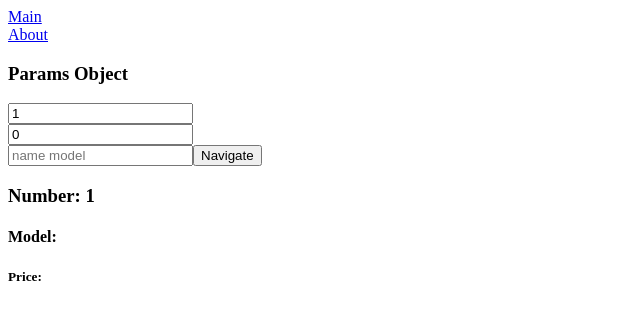
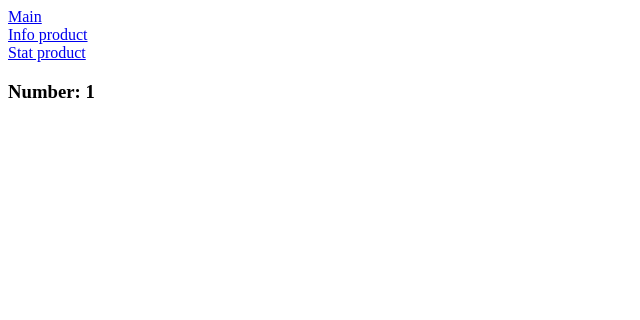
Before and after one commit to NurgaliyevS/Angular-Metanit, an Angular app: page /item/1 in a window 1280 px wide. Shown: the top 320 px of the page, without its empty margins (0-640 px from the left). Built offline with nearby package versions, Linux system fonts and the light colour scheme.

Commit message:
add child nested routes

```diff
--- a/src/app/app.component.html
+++ b/src/app/app.component.html
@@ -2,18 +2,10 @@
   <nav>
     <a routerLink="">Main</a>
     <br />
-    <a routerLink="/about">About</a>
+    <a routerLink="/item/5/details">Info product</a>
+    <br />
+    <a routerLink="/item/5/stat">Stat product</a>
   </nav>
-
-  <div class="form-group">
-    <h3>Params Object</h3>
-    <input type="number" [(ngModel)]="item.id" placeholder="number model" />
-    <br />
-    <input type="number" [(ngModel)]="item.price" placeholder="price" />
-    <br />
-    <input type="text" [(ngModel)]="item.product" placeholder="name model" />
-    <button (click)="goToItem(item)">Navigate</button>
-  </div>
 </div>
 
 <router-outlet></router-outlet>
--- a/src/app/app.component.ts
+++ b/src/app/app.component.ts
@@ -9,20 +9,4 @@ export class Item {
   templateUrl: './app.component.html',
 })
 export class AppComponent {
-  item: Item = new Item(1, '', 0);
-
-  constructor(private router: Router) {};
-
-  goHome(){
-    this.router.navigate([''])
-  }
-
-  goToItem(myItem: Item) {
-    this.router.navigate(['/item', myItem.id], {
-      queryParams: {
-        'product': myItem.product,
-        'price': myItem.price
-      }
-    })
-  }
 }
--- a/src/app/app.module.ts
+++ b/src/app/app.module.ts
@@ -9,11 +9,18 @@ import { NotFoundComponent } from './not-found/not-found.component';
 import { RouterModule, Routes } from '@angular/router';
 import { ItemComponent } from './item/item.component';
 import { DataComponent } from './data/data.component';
+import { ItemStatComponent } from './item.stat/item.stat.component';
+import { ItemDetailsComponent } from './item.details/item.details.component';
+
+const itemRoutes: Routes = [
+  { path: 'details', component: ItemDetailsComponent },
+  { path: 'stat', component: ItemStatComponent },
+];
 
 const appRoutes: Routes = [
   { path: '', component: HomeComponent },
   { path: 'about', component: AboutComponent },
-  { path: 'item/:id', component: ItemComponent },
+  { path: 'item/:id', component: ItemComponent, children: itemRoutes },
   { path: '**', component: NotFoundComponent },
 ];
 
@@ -32,6 +39,8 @@ const appRoutes: Routes = [
     NotFoundComponent,
     ItemComponent,
     DataComponent,
+    ItemStatComponent,
+    ItemDetailsComponent,
   ],
   bootstrap: [AppComponent],
 })
--- /dev/null
+++ b/src/app/item.details/item.details.component.html
@@ -0,0 +1 @@
+<p>item.details works!</p>
--- /dev/null
+++ b/src/app/item.stat/item.stat.component.html
@@ -0,0 +1 @@
+<p>item.stat works!</p>
--- a/src/app/item/item.component.html
+++ b/src/app/item/item.component.html
@@ -1,3 +1,2 @@
 <h3>Number: {{ id }}</h3>
-<h4>Model: {{ product }}</h4>
-<h5>Price: {{ price }}</h5>
+<router-outlet></router-outlet>
--- a/src/app/item/item.component.ts
+++ b/src/app/item/item.component.ts
@@ -8,19 +8,12 @@ import { Subscription, switchMap } from 'rxjs';
 })
 export class ItemComponent {
   id: number | undefined;
-  product: string | undefined;
-  price: number | undefined;
 
   private routeSubscription: Subscription;
-  private querySubscription: Subscription;
 
   constructor(private route: ActivatedRoute) {
-    this.routeSubscription = route.params.subscribe(params => this.id = params['id']);
-
-
-    this.querySubscription = route.queryParams.subscribe(params => {
-      this.price = params['price'];
-      this.product = params['product'];
-    });
+    this.routeSubscription = route.params.subscribe(
+      (params) => (this.id = params['id'])
+    );
   }
 }
```
Also changed, not shown: src/app/item.details/item.details.component.ts (added, +10 -0 lines), src/app/item.stat/item.stat.component.ts (added, +10 -0 lines), src/app/item.details/item.details.component.css (added), src/app/item.stat/item.stat.component.css (added), 2 other files (tests, documents, lock files or other folders).
